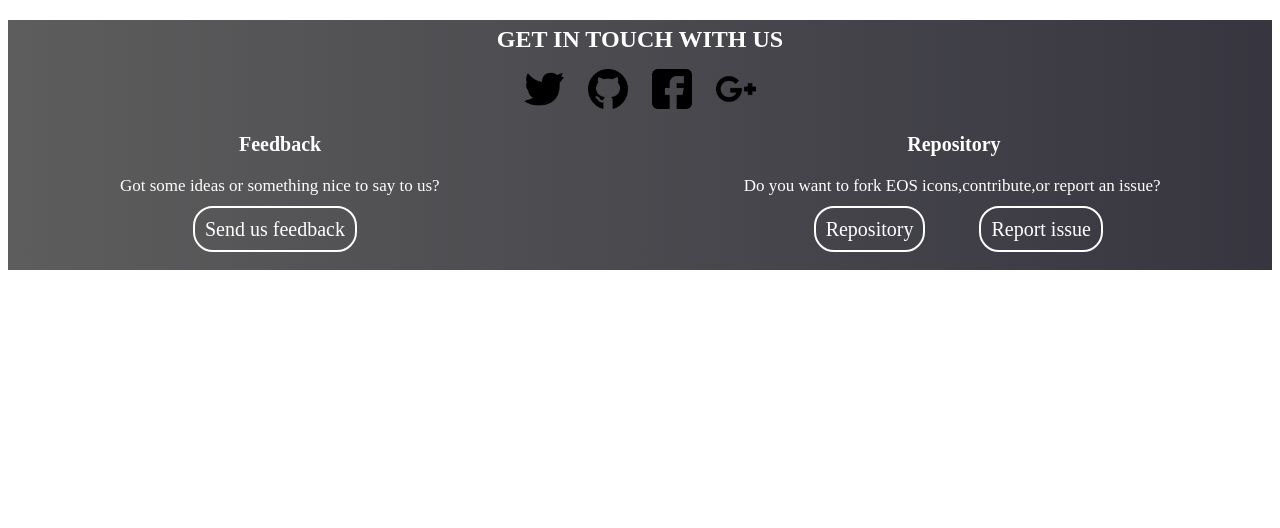
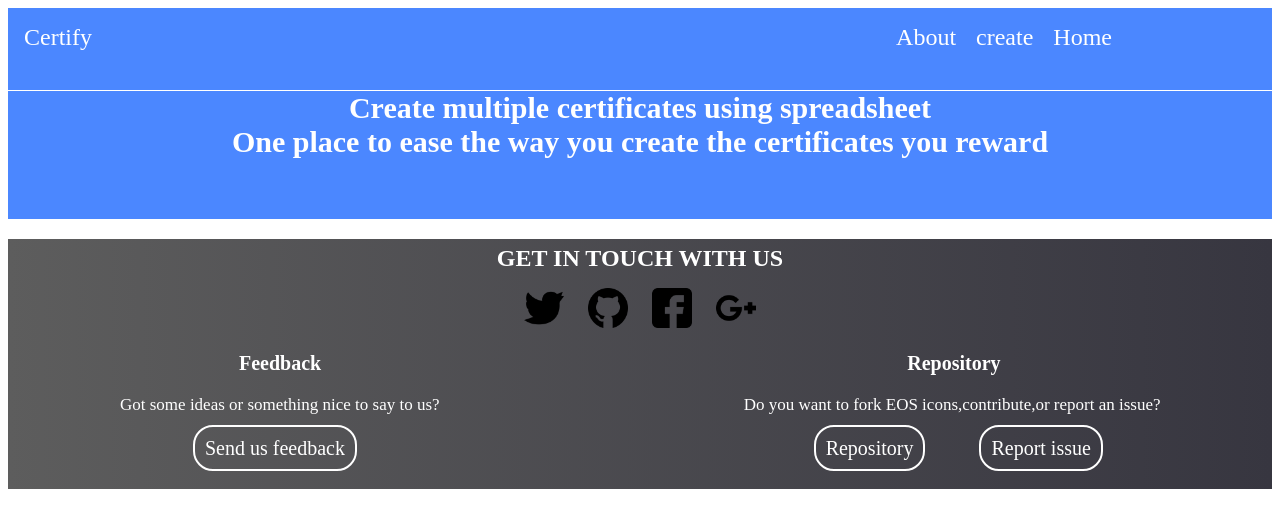
Before and after one commit to kaybhutani/Certify, a website: page public/index.html in a window 1280 px wide. Drawn offline with Linux system fonts and the light colour scheme.

Commit message:
header added

```diff
--- a/public/css/styles.css
+++ b/public/css/styles.css
@@ -8,6 +8,76 @@
 
 
 }
+.topnav {
+  background: #4B87FF;
+  overflow: hidden;
+  height:50px;
+  padding:16px;
+  border-bottom:1px white solid;
+}
+
+.nav-items{
+  display:inline-block;
+  width:calc(100% - 200px);
+  text-align:right;
+
+}
+
+ul,li{
+  margin:0;
+  padding:0;
+}
+
+.nav-items ul{
+  list-style:none;
+  display:inline-block;
+
+}
+
+.nav-items ul li{
+  display:inline-block;
+  padding-right:16px;
+
+}
+
+.brand{
+  display:inline-block;
+  padding-right:;
+
+}
+
+
+.topnav a {
+  color: #FFFFFF;
+
+  /*padding: 14px 16px;*/
+  text-decoration: none;
+  font-size: 24px;
+
+}
+
+.topnav a:hover {
+  background-color: #ddd;
+  color: black;
+}
+
+
+.topnav a:active {
+  background-color: #4B87FF;
+  color: white;
+}
+.header {
+  padding: 60px;
+  padding-top:0;
+  text-align: center;
+  background: #4B87FF;
+  color: white;
+  font-size: 30px;
+}
+.header h4{
+  margin:0;
+}
+
 .footer{
   color:white ;
 text-align: center;
--- a/public/index.html
+++ b/public/index.html
@@ -2,11 +2,33 @@
 <html lang="en" dir="ltr">
   <head>
     <meta charset="utf-8">
-    <title>new website</title>
+    <title>cerify</title>
     <link rel="stylesheet" href="css/styles.css">
   </head>
   <body>
+    <div class="topnav">
+      <div class="brand">
+        <a href="logo.png">
+          <!-- <img id="logo-img" src="logo.png" width="100px" height="50px" ALT="logo"> -->
+         Certify
+        </a>
+      </div>
 
+        <div class="nav-items">
+            <ul>
+              <li><a href="#about">About</a></li>
+              <li><a href="#create">create</a></li>
+              <li><a class="active" href="#home">Home</a></li>
+            </ul>
+        </div>
+
+    </div>
+<div class="header">
+
+  <h4>Create multiple certificates using spreadsheet
+</h4>
+  <h4>One place to ease the way you create the certificates you reward</h4>
+</div>
 
 <footer>
 
```
